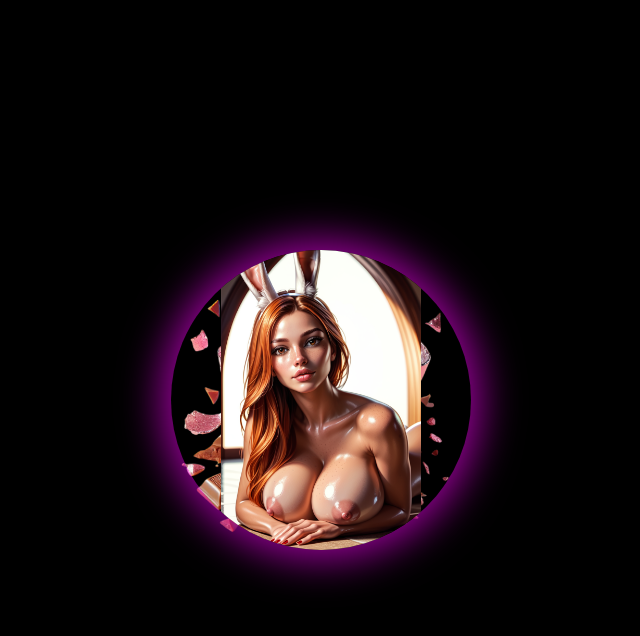
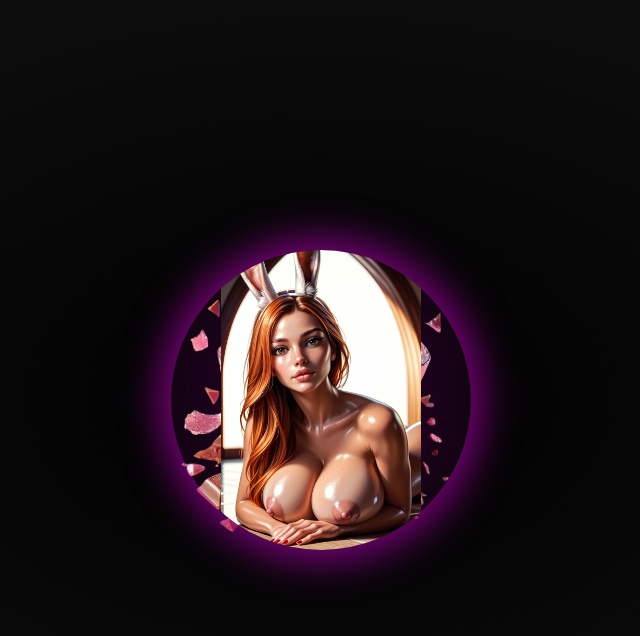
Before and after one commit to SpoilDahlia2d/easter, a plain HTML site: page index.html in a window 1280 px wide. Both pictures are taken after a click on the element 640 px from the left and 400 px from the top of the page. Shown: the whole page, without its empty margins (319-959 px from the left). Drawn offline with Linux system fonts and the light colour scheme.

Commit message:
Update index.html

```diff
--- a/index.html
+++ b/index.html
@@ -3,11 +3,11 @@
 <head>
   <meta charset="UTF-8" />
   <meta name="viewport" content="width=device-width, initial-scale=1.0" />
-  <title>Uovo a Sorpresa 🥚✨</title>
+  <title>Uovo a sorpresa 🥚✨</title>
   <style>
     body {
       margin: 0;
-      background: black;
+      background: radial-gradient(ellipse at center, #000 0%, #111 100%);
       display: flex;
       align-items: center;
       justify-content: center;
@@ -28,25 +28,65 @@
       width: 100%;
       height: 100%;
       object-fit: contain;
-      transition: opacity 0.5s ease;
+      transition: opacity 0.4s ease;
     }
 
-    .cracked, .surprise {
+    .cracked, .surprise, .glow {
       opacity: 0;
     }
 
-    .show {
+    .cracked.show,
+    .surprise.show {
       opacity: 1;
     }
 
-    .shine {
-      box-shadow: 0 0 40px 10px rgba(255, 0, 255, 0.6);
+    .glow {
+      position: absolute;
+      top: 0;
+      left: 0;
+      width: 300px;
+      height: 300px;
       border-radius: 50%;
+      background: radial-gradient(circle, rgba(255,0,255,0.4), transparent);
+      animation: pulse 1s infinite;
+      mix-blend-mode: screen;
+      z-index: 2;
+    }
+
+    .surprise {
+      z-index: 3;
+      transform: scale(0.8);
+      transition: opacity 0.5s ease, transform 0.5s ease;
+    }
+
+    .surprise.show {
+      transform: scale(1);
+      box-shadow: 0 0 40px 10px rgba(255, 0, 255, 0.5);
+      border-radius: 50%;
+    }
+
+    .egg-container.shake {
+      animation: shake 0.4s ease;
+    }
+
+    @keyframes shake {
+      0% { transform: rotate(0); }
+      25% { transform: rotate(2deg); }
+      50% { transform: rotate(-2deg); }
+      75% { transform: rotate(1deg); }
+      100% { transform: rotate(0); }
+    }
+
+    @keyframes pulse {
+      0% { transform: scale(1); opacity: 0.5; }
+      50% { transform: scale(1.1); opacity: 0.8; }
+      100% { transform: scale(1); opacity: 0.5; }
     }
   </style>
 </head>
 <body>
-  <div class="egg-container" onclick="crackEgg()">
+  <div class="egg-container" onclick="crackEgg()" id="container">
+    <div class="glow" id="glow"></div>
     <img src="egg.png" class="egg" id="egg" alt="Uovo intero" />
     <img src="egg-cracked.png" class="cracked" id="cracked" alt="Uovo rotto" />
     <img src="surprise.jpg" class="surprise" id="surprise" alt="Sorpresa" />
@@ -54,12 +94,22 @@
 
   <script>
     function crackEgg() {
-      document.getElementById("egg").style.opacity = 0;
-      document.getElementById("cracked").classList.add("show");
+      const container = document.getElementById("container");
+      const egg = document.getElementById("egg");
+      const cracked = document.getElementById("cracked");
+      const surprise = document.getElementById("surprise");
+      const glow = document.getElementById("glow");
+
+      container.classList.add("shake");
+      setTimeout(() => container.classList.remove("shake"), 400);
+
+      egg.style.opacity = 0;
+      cracked.classList.add("show");
+      glow.style.opacity = 1;
+
       setTimeout(() => {
-        const surprise = document.getElementById("surprise");
-        surprise.classList.add("show", "shine");
-      }, 500);
+        surprise.classList.add("show");
+      }, 600);
     }
   </script>
 </body>
```
